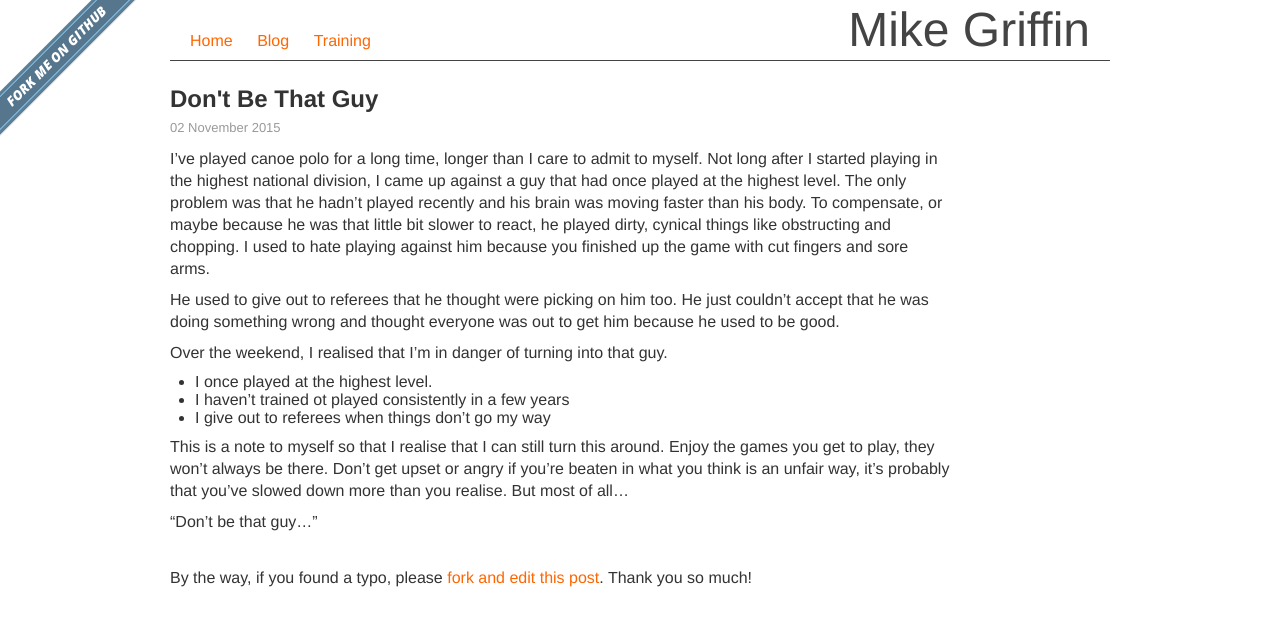
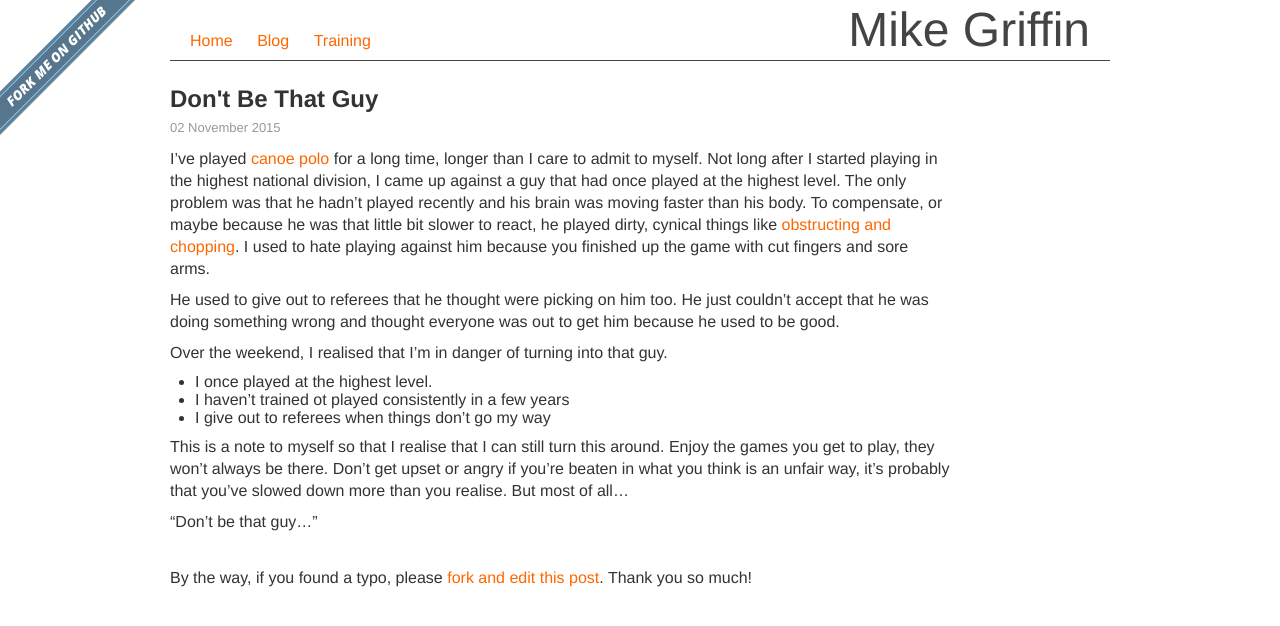
Before and after one commit to mgriffin/mikegriffin, a Jekyll site: the page built from _posts/2015-11-02-dont-be-that-guy.md, in a window 1280 px wide. Shown: the top 626 px of the page. Built offline with Jekyll 4.4.1, drawn with Linux system fonts in a browser that asks for light colours; Markdown is read by kramdown in place of the engine named in the settings; part of the change alters nothing that is shown.

```diff
--- a/_posts/2015-11-02-dont-be-that-guy.md
+++ b/_posts/2015-11-02-dont-be-that-guy.md
@@ -6,10 +6,10 @@ comments: true
 categories:
 ---
 
-I've played canoe polo for a long time, longer than I care to admit to myself.
+I've played [canoe polo](https://youtu.be/VMt5V4mq6f4?t=202) for a long time, longer than I care to admit to myself.
 Not long after I started playing in the highest national division, I came up against a guy that had once played at the highest level.
 The only problem was that he hadn't played recently and his brain was moving faster than his body.
-To compensate, or maybe because he was that little bit slower to react, he played dirty, cynical things like obstructing and chopping.
+To compensate, or maybe because he was that little bit slower to react, he played dirty, cynical things like [obstructing and chopping](https://youtu.be/cBSpEffaIuk?t=39).
 I used to hate playing against him because you finished up the game with cut fingers and sore arms.
 
 He used to give out to referees that he thought were picking on him too.
```
